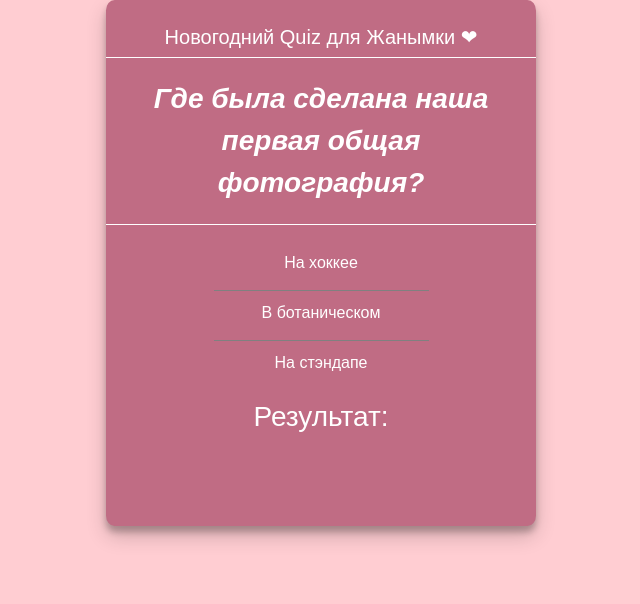
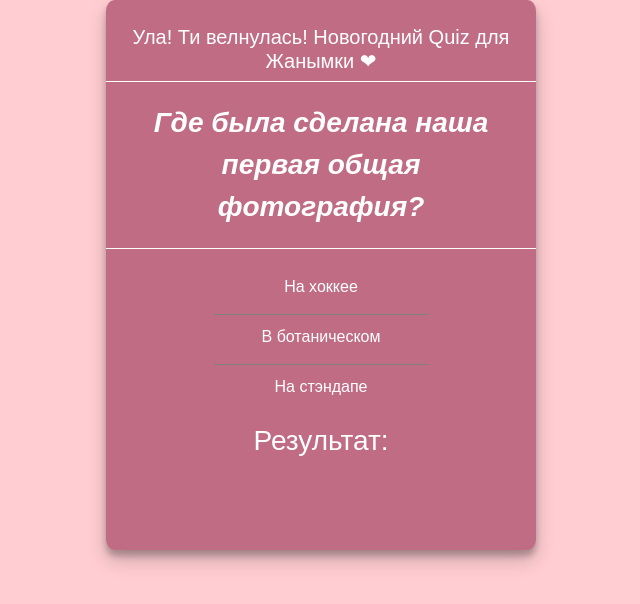
Before and after one commit to damirseit/New-Year, a plain HTML site: page index.html in a window 1280 px wide. Shown: the top 604 px of the page, without its empty margins (319-959 px from the left). Drawn offline with nearby package versions, Linux system fonts and the light colour scheme.

Commit message:
Update index.html

```diff
--- a/index.html
+++ b/index.html
@@ -194,7 +194,7 @@ body{
                                 <body className='snippet-body'>
                                     <div class="wrapper">
     <div id="quiz">
-      <h1>Новогодний Quiz для Жанымки &#10084;</h1>
+      <h1>Ула! Ти велнулась! Новогодний Quiz для Жанымки &#10084;</h1>
 
       <p class="questions"></p>
 
```
